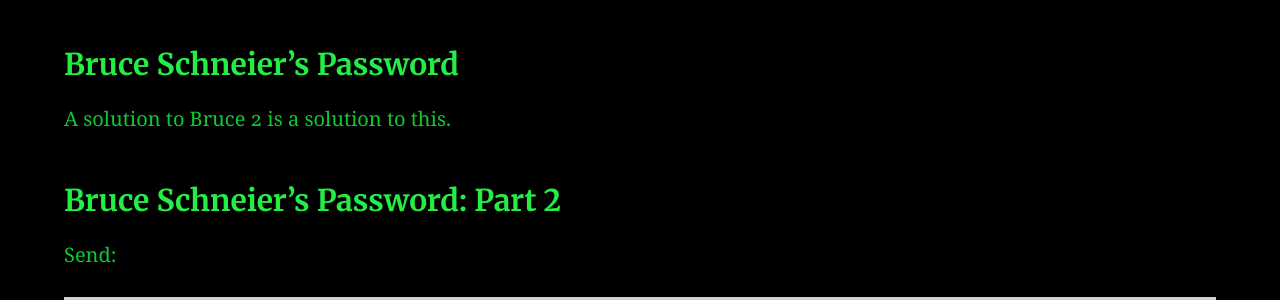
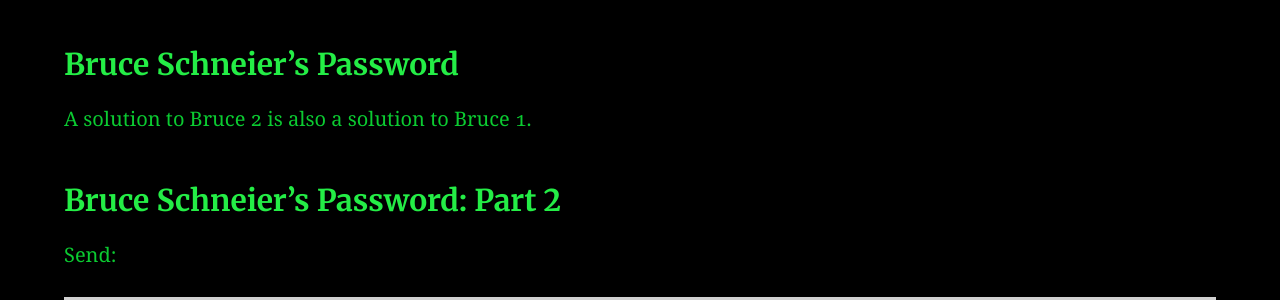
Before and after one commit to AC01010/Connor-McCartney.github.io, a Jekyll site: the page built from _posts/2000-01-12-CryptohackMISC.md, in a window 1280 px wide. Shown: the part 1437-1737 px from the top of the page. Built offline with Jekyll 4.4.1, drawn with Linux system fonts in a browser that asks for light colours.

Commit message:
Update 2000-01-12-CryptohackMISC.md

```diff
--- a/_posts/2000-01-12-CryptohackMISC.md
+++ b/_posts/2000-01-12-CryptohackMISC.md
@@ -50,7 +50,7 @@
 
 ### Bruce Schneier's Password
 
-A solution to Bruce 2 is a solution to this.
+A solution to Bruce 2 is also a solution to Bruce 1.
 
 ### Bruce Schneier's Password: Part 2
 
```
